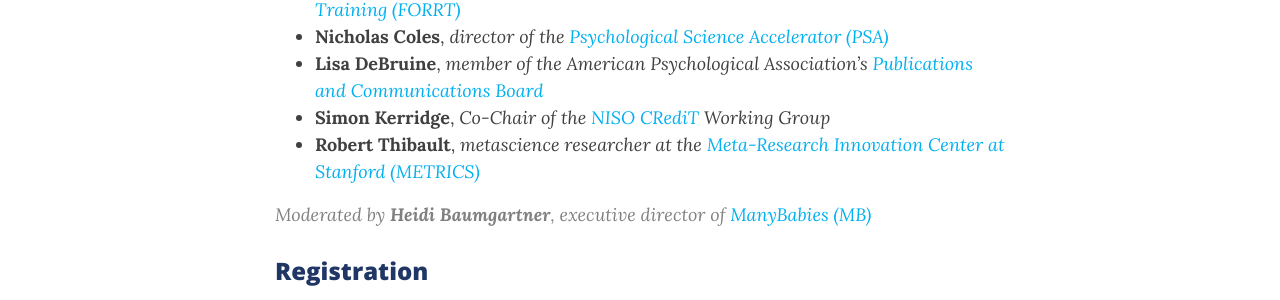
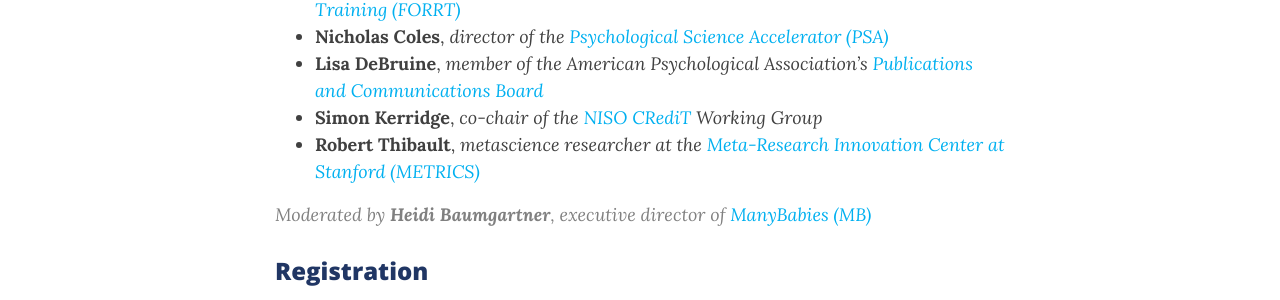
Before and after one commit to heidibaum/bigteamsciencelab.github.io, a Jekyll site: the page built from events.md, in a window 1280 px wide and 900 px high, scrolled down 1155 px. Shown: the part 154-454 px from the top of the window. Built offline with Jekyll 4.4.1, drawn with Linux system fonts in a browser that asks for light colours; nearby versions of some CDN libraries; comment, search, counter and statistics services are not loaded.

```diff
--- a/events.md
+++ b/events.md
@@ -19,7 +19,7 @@ This panel will bring together diverse perspectives to discuss various authorshi
 * **Flávio Azevedo**, *co-developer of the [Framework for Open and Reproducible Research Training (FORRT)](https://forrt.org)*
 * **Nicholas Coles**, *director of the [Psychological Science Accelerator (PSA)](https://psysciacc.org/)*
 * **Lisa DeBruine**, *member of the American Psychological Association’s [Publications and Communications Board](https://www.apa.org/about/governance/bdcmte/publication)*
-* **Simon Kerridge**, *Co-Chair of the [NISO CRediT](http://credit.niso.org) Working Group*
+* **Simon Kerridge**, *co-chair of the [NISO CRediT](http://credit.niso.org) Working Group*
 * **Robert Thibault**, *metascience researcher at the [Meta-Research Innovation Center at Stanford (METRICS)](https://metrics.stanford.edu/)*
 
 >Moderated by **Heidi Baumgartner**, *executive director of [ManyBabies (MB)](https://manybabies.github.io/)*
```
